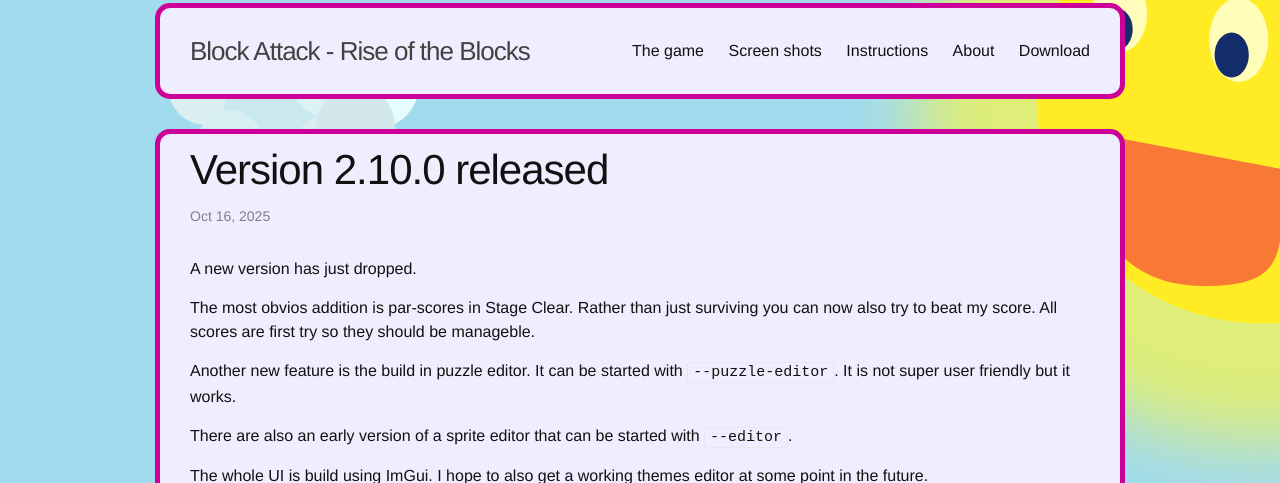
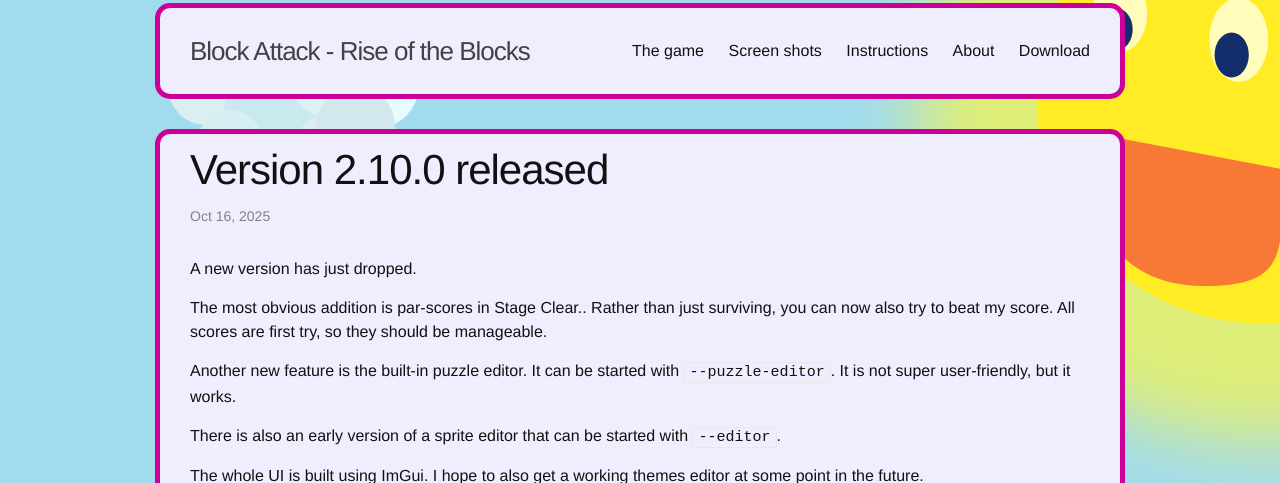
Before and after one commit to blockattack/blockattack-www, a Jekyll site: the page built from _posts/2025-10-16-version_2_10_0_released.markdown, in a window 1280 px wide. Shown: the top 483 px of the page. Built offline with Jekyll 4.4.1, drawn with Linux system fonts in a browser that asks for light colours; comment, search, counter and statistics services are not loaded; grey boxes are pictures that could not be loaded.

Commit message:
Also do grammer on the last file

```diff
--- a/_posts/2025-10-16-version_2_10_0_released.markdown
+++ b/_posts/2025-10-16-version_2_10_0_released.markdown
@@ -6,12 +6,12 @@
 ---
 A new version has just dropped.
 
-The most obvios addition is par-scores in Stage Clear. Rather than just surviving you can now also try to beat my score. All scores are first try so they should be manageble.
+The most obvious addition is par-scores in Stage Clear.. Rather than just surviving, you can now also try to beat my score. All scores are first try, so they should be manageable.
 
-Another new feature is the build in puzzle editor. It can be started with `--puzzle-editor`. It is not super user friendly but it works.
+Another new feature is the built-in puzzle editor. It can be started with `--puzzle-editor`. It is not super user-friendly, but it works.
 
-There are also an early version of a sprite editor that can be started with `--editor`.
+There is also an early version of a sprite editor that can be started with `--editor`.
 
-The whole UI is build using ImGui. I hope to also get a working themes editor at some point in the future.
+The whole UI is built using ImGui. I hope to also get a working themes editor at some point in the future.
 
-<a href="{{ site.baseurl }}/images/2025_10_16_puzzle_editor/blockattack_puzzle_editor.png"  data-lightbox="image-2025-10-16" data-title="The puzzle editor"><img src="{{ site.baseurl }}/images/2025_10_16_puzzle_editor/blockattack_puzzle_editor.thump.png" alt="Puzzle Editor 2.10.0" border="0"/></a>
+<a href="{{ site.baseurl }}/images/2025_10_16_puzzle_editor/blockattack_puzzle_editor.png"  data-lightbox="image-2025-10-16" data-title="The puzzle editor"><img src="{{ site.baseurl }}/images/2025_10_16_puzzle_editor/blockattack_puzzle_editor.thumb.png" alt="Puzzle Editor 2.10.0" border="0"/></a>
```
